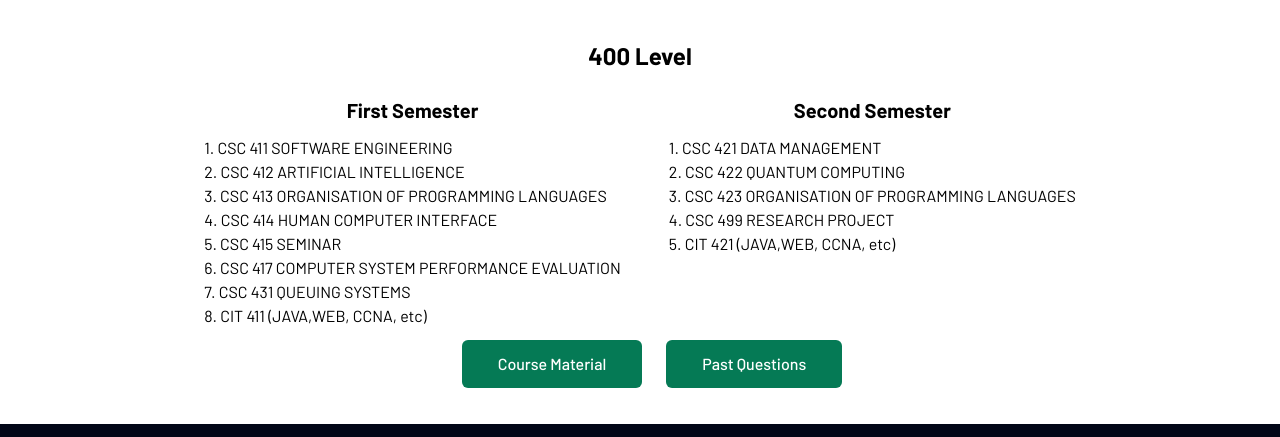
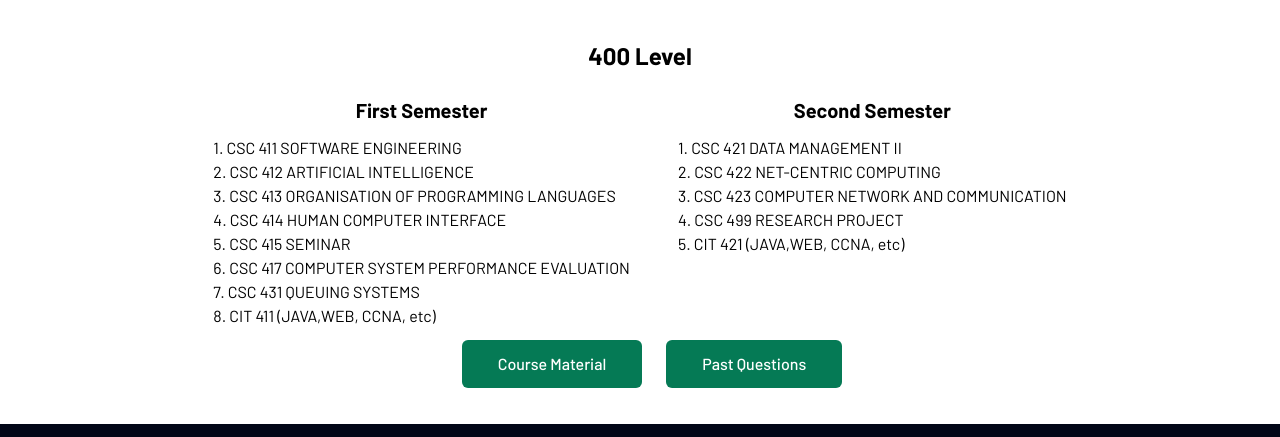
Before and after one commit to Itzbeejay01/nacosjabu, a plain HTML site: page courses.html in a window 1280 px wide. Shown: the part 1800-2237 px from the top of the page. Drawn offline with nearby package versions, Linux system fonts and the light colour scheme; a web font is replaced by a local one.

Commit message:
Update courses.html

```diff
--- a/courses.html
+++ b/courses.html
@@ -226,9 +226,9 @@ lg:flex lg:flex-row lg:p-1 lg:items-center lg:px-14">
         <div class="lg:px-6">
             <h3 class="text-xl font-bold text-center my-3">Second Semester</h3>
             <ol class="text">
-                <li>1. CSC 421 DATA MANAGEMENT</li>
-                <li>2. CSC 422 QUANTUM COMPUTING</li>
-                <li>3. CSC 423 ORGANISATION OF PROGRAMMING LANGUAGES</li>
+                <li>1. CSC 421 DATA MANAGEMENT II</li>
+                <li>2. CSC 422 NET-CENTRIC COMPUTING</li>
+                <li>3. CSC 423 COMPUTER NETWORK AND COMMUNICATION</li>
                 <li>4. CSC 499 RESEARCH PROJECT</li>
                 <li>5. CIT 421 (JAVA,WEB, CCNA, etc)</li>
             </ol>
```
